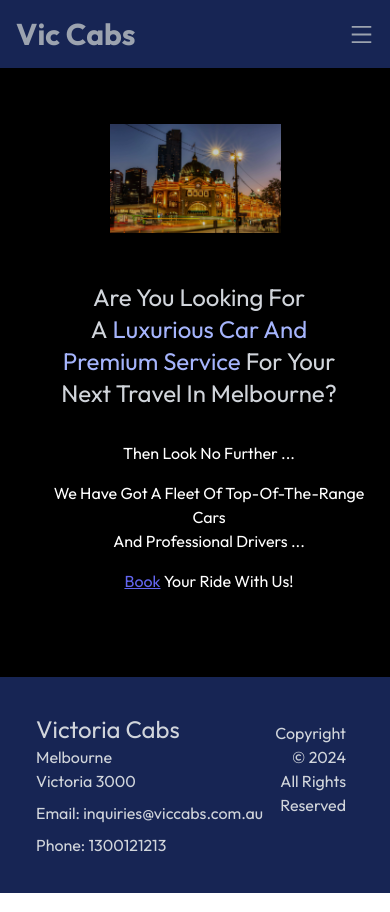
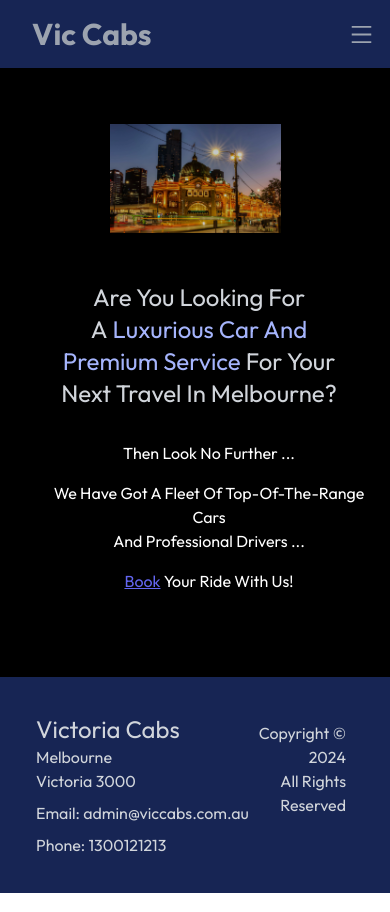
Before and after one commit to Dee1122020/viccabs, a Next.js app: page / in a window 390 px wide. Built offline with nearby package versions, Linux system fonts and the light colour scheme.

Commit message:
Fixed the header updated contact email

```diff
--- a/components/Footer.tsx
+++ b/components/Footer.tsx
@@ -15,8 +15,8 @@ function Footer() {
             <section className='mb-2'>
               <p>
               Email:&nbsp;
-              <Link href="mailto:inquiries@viccabs.com.au"
-                >inquiries@viccabs.com.au</Link>
+              <Link href="mailto:admin@viccabs.com.au"
+                >admin@viccabs.com.au</Link>
               </p>
             </section>
             <section>
--- a/components/NavMenu.tsx
+++ b/components/NavMenu.tsx
@@ -16,7 +16,7 @@ function NavMenu() {
 
             <div>
                 <Link href='/' onClick={handleSmallScreenNavigation}>
-                    <span className='font-bold text-3xl md:2xl capitalize cursor-pointer hover:opacity-60'>Vic Cabs</span>
+                    <span className='font-bold text-3xl md:2xl capitalize cursor-pointer hover:opacity-60 px-4 md:px-0'>Vic Cabs</span>
                 </Link>
             </div>
 
```
